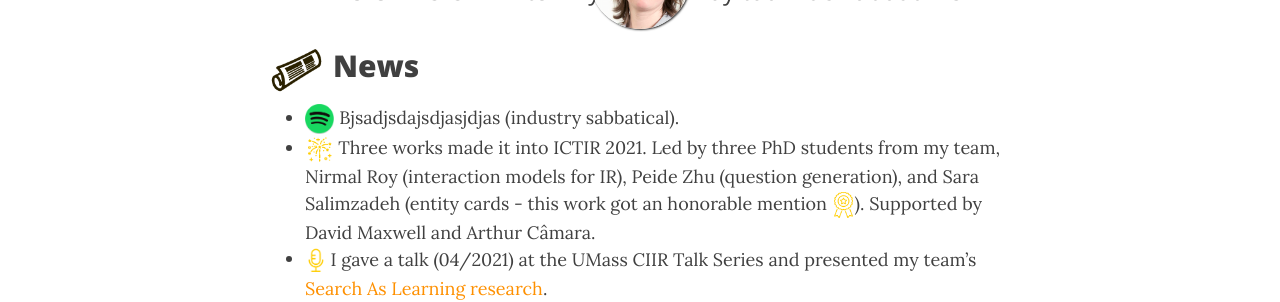
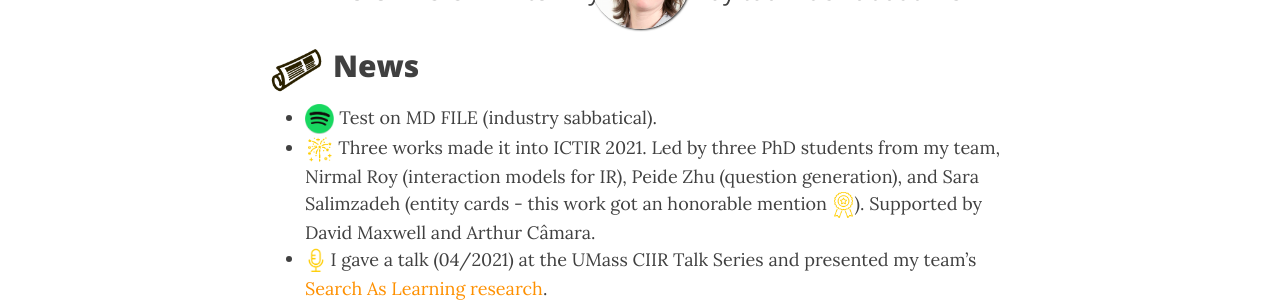
Before and after one commit to sandralili/mygithub, a Jekyll site: the page built from index.md, in a window 1280 px wide and 900 px high. Shown: the part 241-543 px from the top of the window. Built offline with Jekyll 4.4.1, drawn with Linux system fonts in a browser that asks for light colours; nearby versions of some CDN libraries; the list of posts is cut into pages by our own code; comment, search, counter and statistics services are not loaded.

Commit message:
Update index.md

```diff
--- a/index.md
+++ b/index.md
@@ -6,7 +6,7 @@ use-site-title: true
 ---
 
 ## <img src="../img/news.png" height="50px"> News
-- <img src="../img/spotify.png" height="30px"> Bjsadjsdajsdjasjdjas (industry sabbatical).
+- <img src="../img/spotify.png" height="30px"> Test on MD FILE (industry sabbatical).
 - <img src="../img/fireworks.png" height="30px"> Three works made it into  ICTIR 2021. Led by three PhD students from my team, Nirmal Roy (interaction models for IR), Peide Zhu (question generation), and Sara Salimzadeh
  (entity cards - this work got an honorable mention <img src="../img/honorable.png" height="30px">). Supported by David Maxwell and Arthur Câmara.
 - <img src="../img/microphone.png" height="30px"> I gave a talk (04/2021) at the UMass CIIR Talk Series and presented my team's [Search As Learning research](https://docs.google.com/presentation/d/e/2PACX-1vTngMwaUeToWKfFSwCS00pFadyKoukiLwkf0SzgRIkaV8lkgJFLL5p_Dmmo-G7YKnsByx0vwtAbq6aT/pub?start=false&loop=false&delayms=3000).
```
